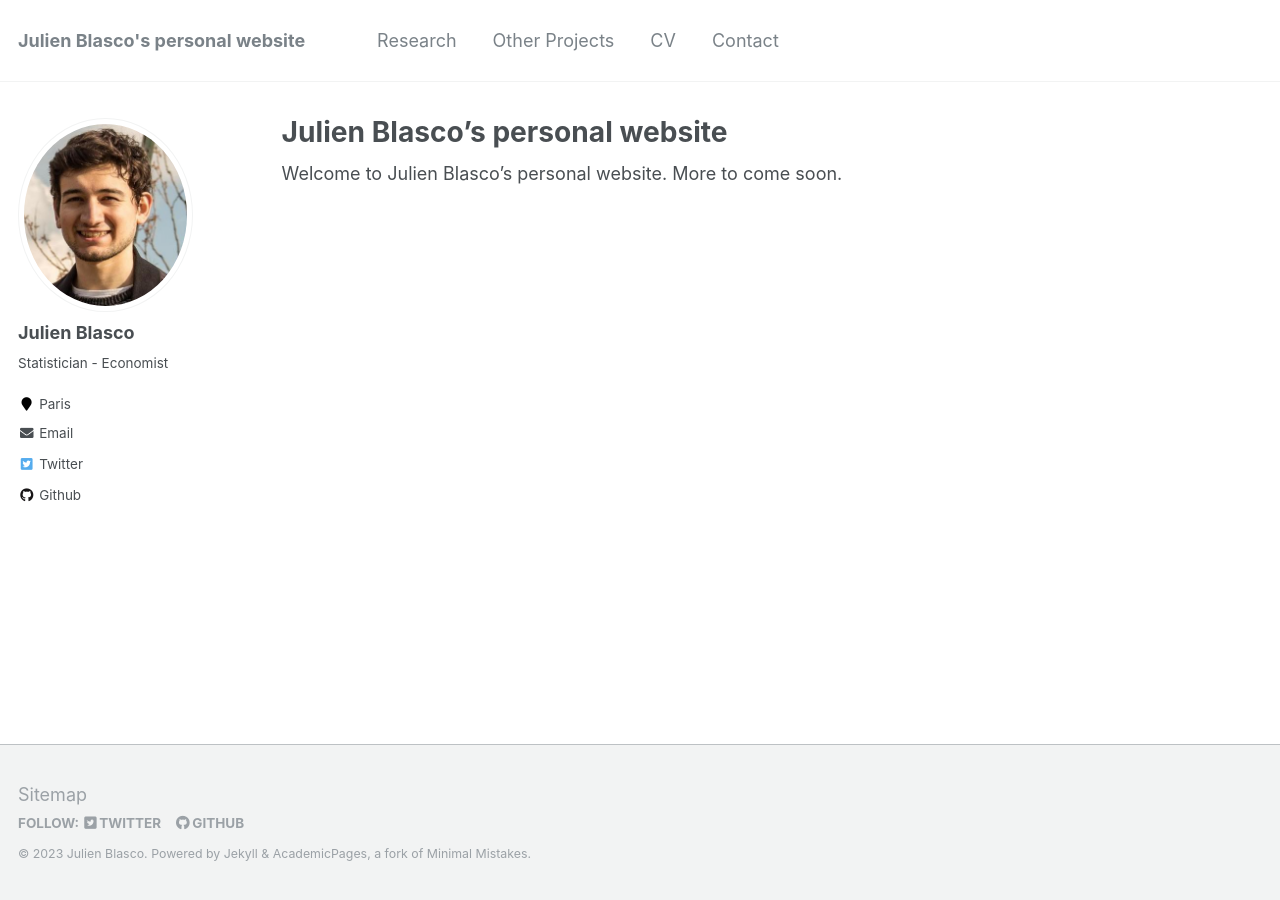
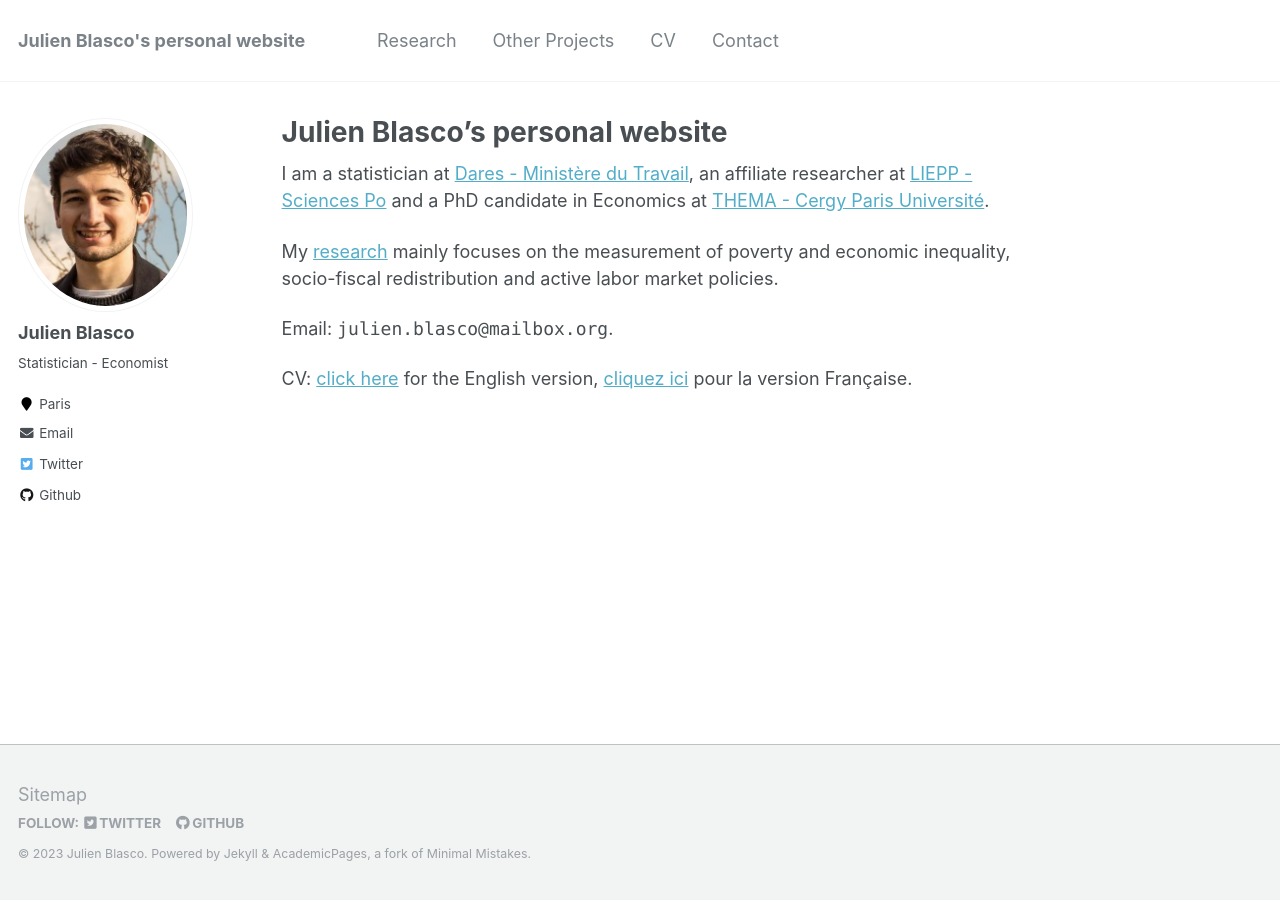
Before and after one commit to JulienBlasco/julienblasco.github.io, a Jekyll site: the page built from _pages/about.md, in a window 1280 px wide. Built offline with Jekyll 4.4.1, drawn with Linux system fonts in a browser that asks for light colours.

Commit message:
Update about

```diff
--- a/_pages/about.md
+++ b/_pages/about.md
@@ -8,4 +8,10 @@ redirect_from:
   - /about.html
 ---
 
-Welcome to Julien Blasco's personal website. More to come soon.
+I am a statistician at [Dares - Ministère du Travail](https://dares.travail-emploi.gouv.fr/), an affiliate researcher at [LIEPP - Sciences Po](https://www.sciencespo.fr/liepp) and a PhD candidate in Economics at [THEMA - Cergy Paris Université](https://thema.u-cergy.fr).
+
+My [research](/research) mainly focuses on the measurement of poverty and economic inequality, socio-fiscal redistribution and active labor market policies.
+
+Email: <kbd>julien.blasco@mailbox.org</kbd>.
+
+CV: [click here](/files/CV_EN_Julien_Blasco_jan_2021.pdf) for the English version, [cliquez ici](/files/CV_FR_Julien_Blasco_oct_2021.pdf) pour la version Française.
```
